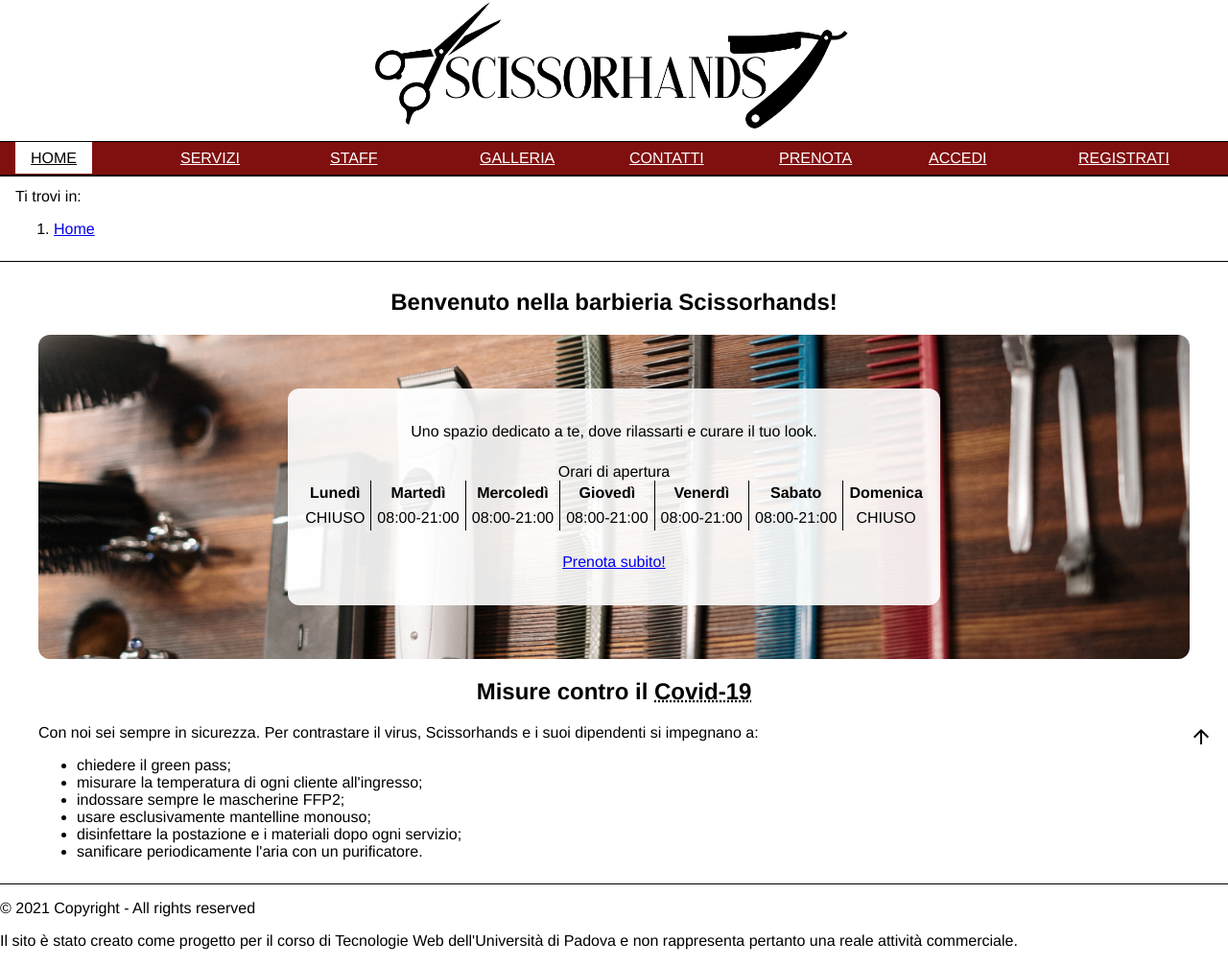
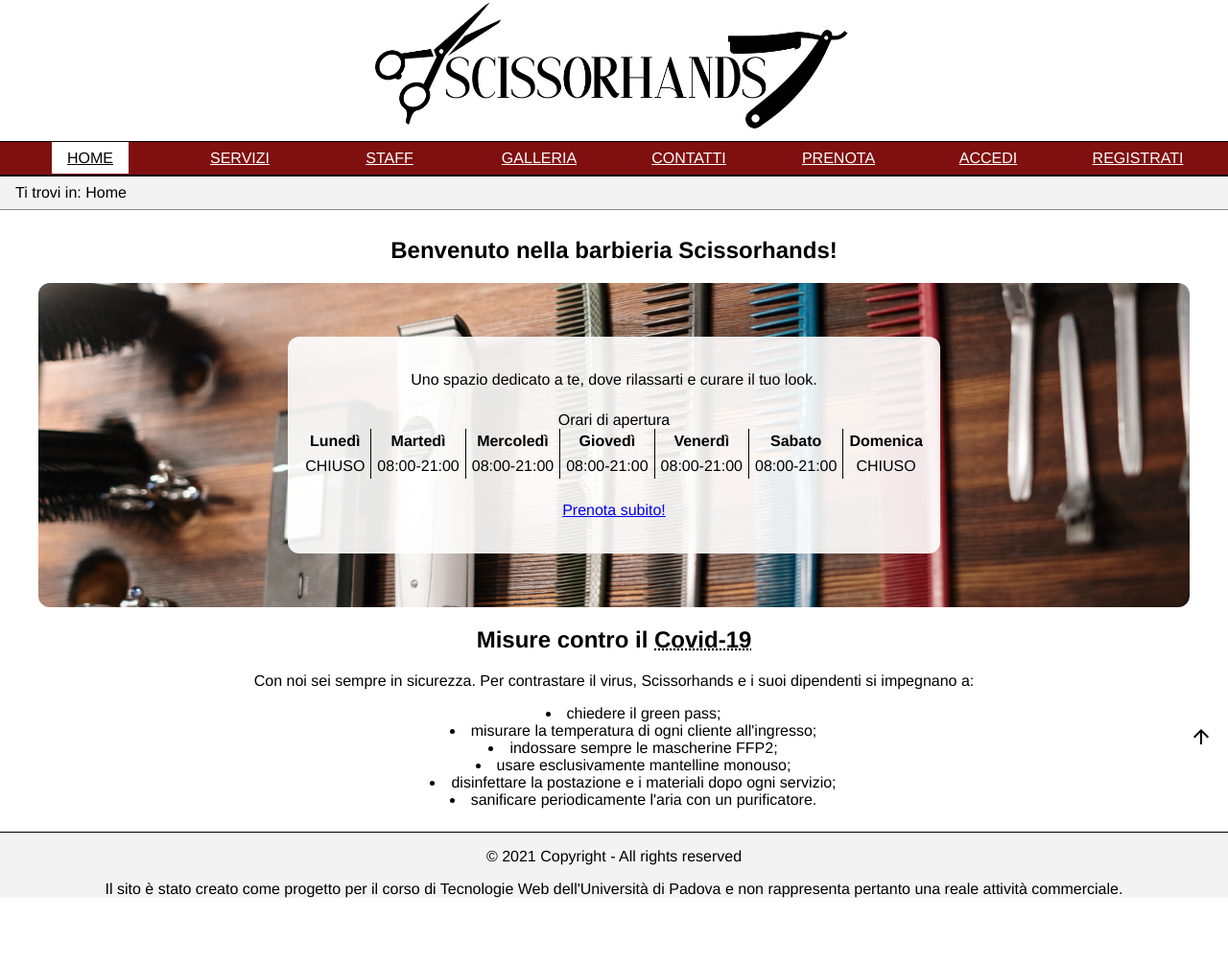
Before and after one commit to leidard/TecWeb_progetto, a PHP site: page / in a window 1280 px wide. Shown: the whole page at 96% size. After the commit the page ends 936 px from the top, so only its background shows below. Run offline with PHP 8.4, Linux system fonts and the light colour scheme; data comes from the database, SQL or seed files in the repository; data that the repository does not hold is empty.

Commit message:
nav e footer

```diff
--- a/controllers/components/breadcrumb.php
+++ b/controllers/components/breadcrumb.php
@@ -4,15 +4,15 @@ function _breadcrumb(array $paths) {
     $out = file_get_contents(__DIR__ . '/../../views/components/nav_breadcrumb.html');
 
     if (empty($paths))
-        return str_replace("%BREADCRUMBS%", '<li><a class="current" href="/" lang="en" aria-current="location">Home</a></li>', $out);
+        return str_replace("%BREADCRUMBS%", '<li><a class="current" lang="en" aria-current="location">Home</a></li>', $out);
 
-    $str = '<li><a href="/" lang="en">Home</a></li>';
+    $str = '<li><a href="/" lang="en">Home</a> > </li>';
     $current = strtok($_SERVER["REQUEST_URI"], '?');
     foreach ($paths as $name => $ref) {
         if ($ref === $current) {
-            $str .= "<li><a class=\"current\" aria-current=\"location\" href=\"$ref\">$name</a></li>";
+            $str .= "<li><a class=\"current\" aria-current=\"location\">$name</a></li>";
         } else {
-            $str .= "<li><a href=\"$ref\">$name</a></li>";
+            $str .= "<li><a href=\"$ref\">$name</a> > </li>";
         }
     }
 
--- a/controllers/index.css
+++ b/controllers/index.css
@@ -67,17 +67,33 @@ nav#menu a.current {
 nav#breadcrumb {
     padding: 8px 16px;
     border-top: 1px solid #000;
-    border-bottom: 1px solid #000;
+    border-bottom: 1px solid #898988;
+    background:#f3f3f3;
 }
 
-nav#breadcrumb p {
-    margin: 4px 0;
+nav#breadcrumb ol{
+    display: inline;
+    list-style: none;
+    padding: 0;
+}
+
+nav#breadcrumb li, a{
+    display: inline;
+}
+
+nav#breadcrumb span {
+    margin: 0;
 }
 
 /*         FOOTER         */
 
 footer#page-footer {
     border-top: 1px solid #000;
+    background-color: #f3f3f3
+}
+
+footer#page-footer p{
+    text-align: center;
 }
 
 /*     FLOATING BUTTON    */
@@ -120,7 +136,7 @@ main {
 
 
 
-/*       BENVENUTO        */
+/*       HOME        */
 
 section#benvenuto div.img-wrap {
     background: url('img/table.jpg');
@@ -139,6 +155,11 @@ section#benvenuto div.img-wrap div.content {
     padding: 12px;
     text-align: center;
     border-radius: 12px;
+}
+
+section#misureSicurezza, ul {
+    text-align: center;
+    list-style-position: inside;
 }
 
 table {
--- a/views/components/footer.html
+++ b/views/components/footer.html
@@ -1,4 +1,4 @@
 <footer id="page-footer">
-    <p>&copy; 2021 <span xml:lang="en" lang="en">Copyright - All rights reserved</span></p>
-    <p>Il sito è stato creato come progetto per il corso di Tecnologie Web dell'Università di Padova e non rappresenta pertanto una reale attività commerciale.</p>
+    <p>&copy; 2021 <span lang="en">Copyright - All rights reserved</span></p>
+    <p>Il sito è stato creato come progetto per il corso di Tecnologie <span lang="en">Web</span> dell'Università di Padova e non rappresenta pertanto una reale attività commerciale.</p>
 </footer>
--- a/views/components/nav_breadcrumb.html
+++ b/views/components/nav_breadcrumb.html
@@ -1,5 +1,5 @@
 <nav id="breadcrumb" aria-label="Breadcrumb">
-    <p>Ti trovi in: </p>
+    <span>Ti trovi in: </span>
     <ol>
         %BREADCRUMBS%
     </ol>
```
